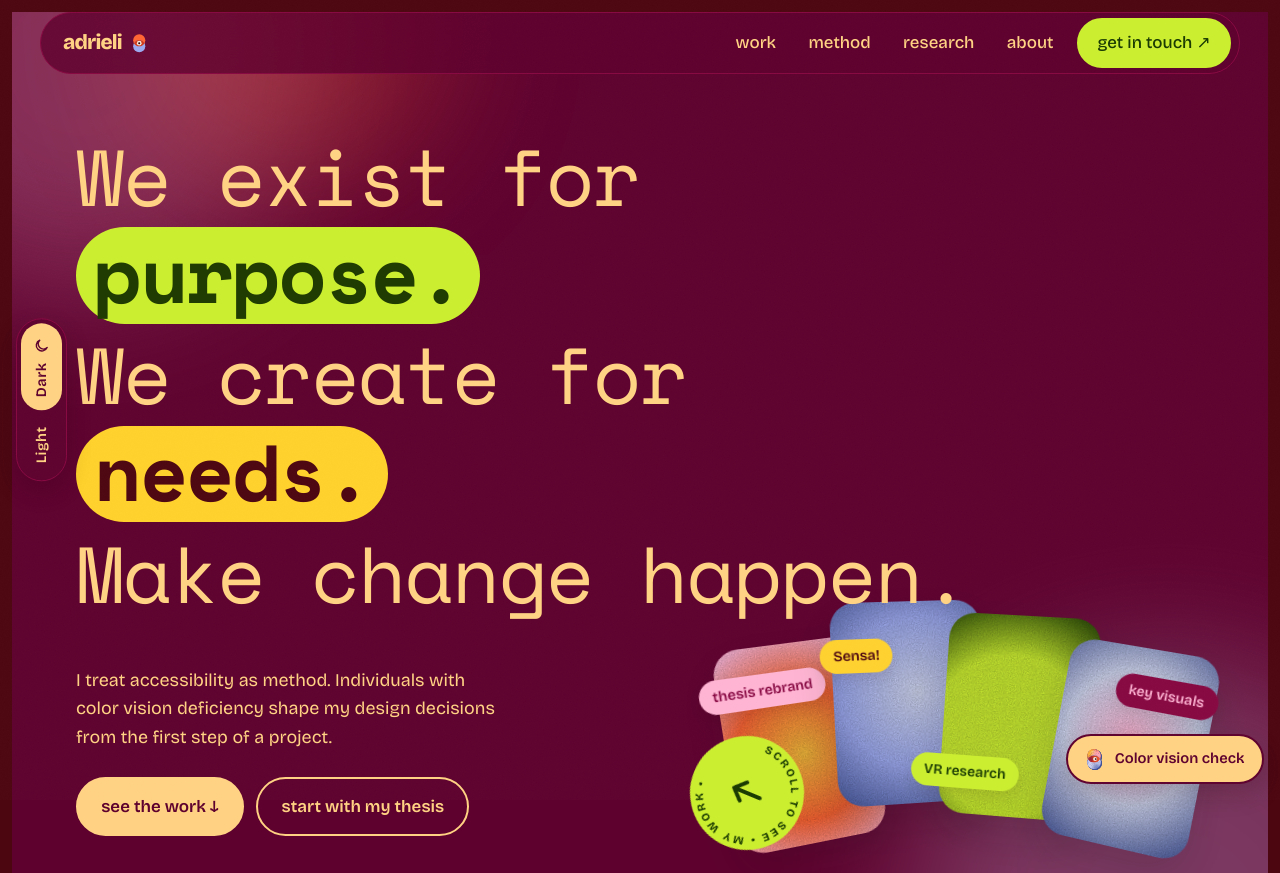
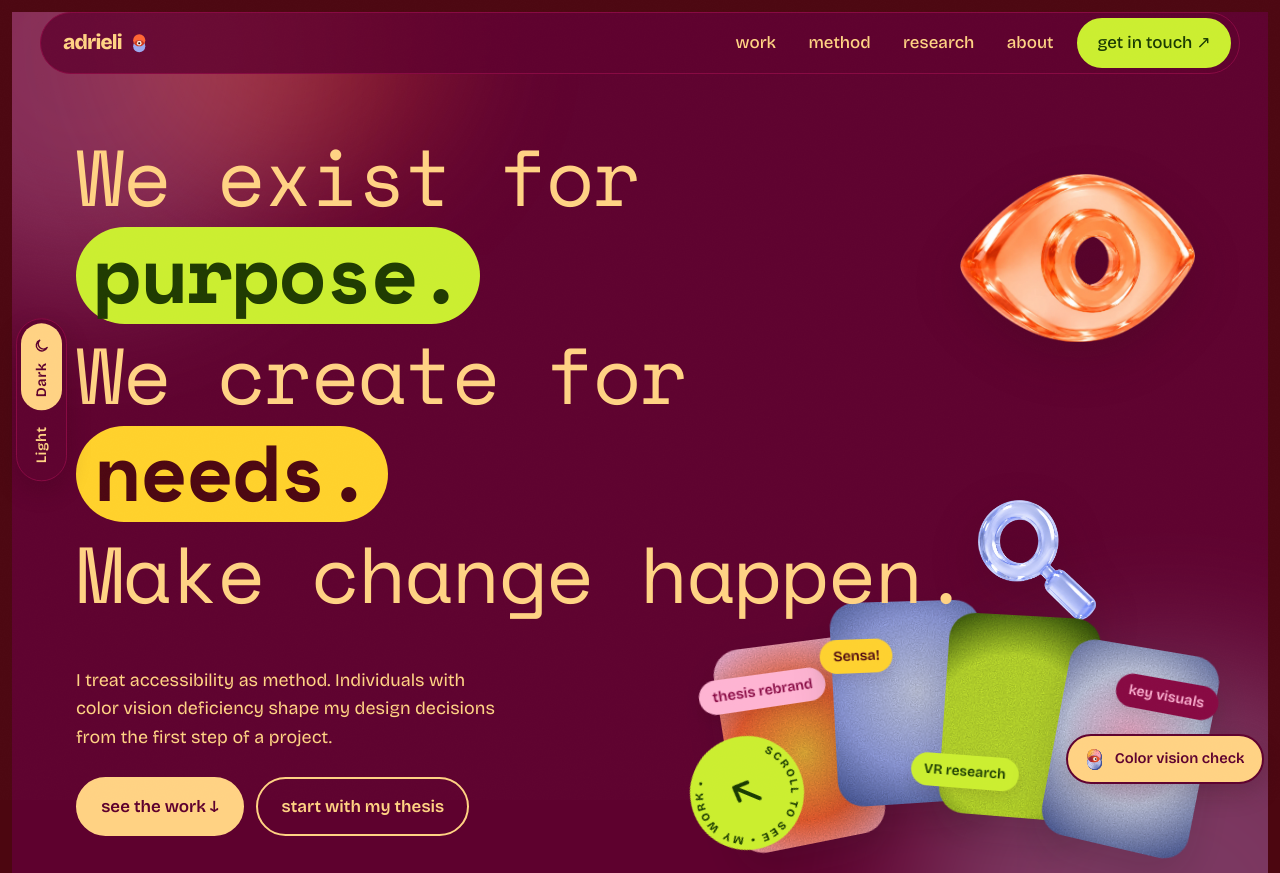
Before and after one commit to adrielioliveira/adrieli.com.br, a plain HTML site: page index.html in a window 1280 px wide. Shown: the top 873 px of the page. Drawn offline with nearby package versions, Linux system fonts and the light colour scheme.

Commit message:
Home: 3D glass eye and magnifier beside the headline (transparent PNGs, from the reference)
Claude-Session: https://claude.ai/code/session_01CNSycsoiJ7VY15HarVnqcG

```diff
--- a/index.html
+++ b/index.html
@@ -65,6 +65,7 @@
       <div class="hero-miolo">
 
         <h1 class="titulo-hero titulo-ref">We exist for<br><span class="pill-ref pill-limao">purpose.</span><br>We create for<br><span class="pill-ref pill-amarelo">needs.</span><br>Make change happen.</h1>
+        <div class="hero-3d" aria-hidden="true"><img class="h3-olho" src="ilustracoes/olho.png" alt="" width="900" height="600"><img class="h3-lupa" src="ilustracoes/lupa.png" alt="" width="884" height="900"></div>
 
         <div class="hero-base">
           <p>I treat accessibility as method. Individuals with color vision deficiency shape my design decisions from the first step of a project.</p>
--- a/style.css
+++ b/style.css
@@ -1665,3 +1665,9 @@ h1, h2, h3 { overflow-wrap: anywhere; }
 .pill-ref { display: inline-block; font-weight: 700; letter-spacing: -.03em; padding: .02em .22em .08em; border-radius: 999px; margin: .08em 0; }
 .pill-limao { background: #CBEE2F; color: #1E3A00; }
 .pill-amarelo { background: #FFD12A; color: #4C0610; }
+
+/* Home: olho e lupa 3D, em alta resolução, ao lado do título (como na referência) */
+.hero-3d { position: absolute; right: 0; top: 2%; width: min(40%, 520px); aspect-ratio: 1 / 1.05; pointer-events: none; z-index: 1; }
+.h3-olho { position: absolute; width: 52%; height: auto; right: 2%; top: 6%; filter: drop-shadow(0 18px 24px rgba(38,3,10,.18)); }
+.h3-lupa { position: absolute; width: 26%; height: auto; right: 24%; bottom: 0; z-index: 2; filter: drop-shadow(0 18px 24px rgba(38,3,10,.2)); }
+@media (max-width: 760px) { .hero-3d { position: relative; width: 100%; height: 280px; margin: 1.5rem 0 0; } .h3-olho { width: 70%; right: 10%; } .h3-lupa { width: 40%; right: 4%; bottom: 0; } }
```
Also changed, not shown: ilustracoes/acessibilidade.png (added), ilustracoes/cadeados.png (added), ilustracoes/lupa.png (added), ilustracoes/olho.png (added).
